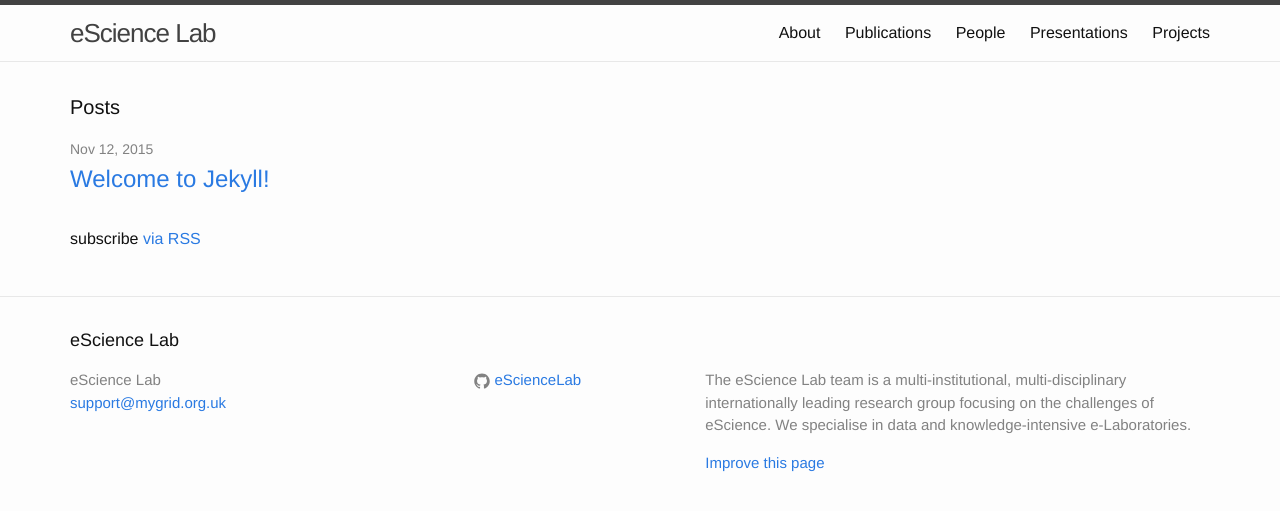
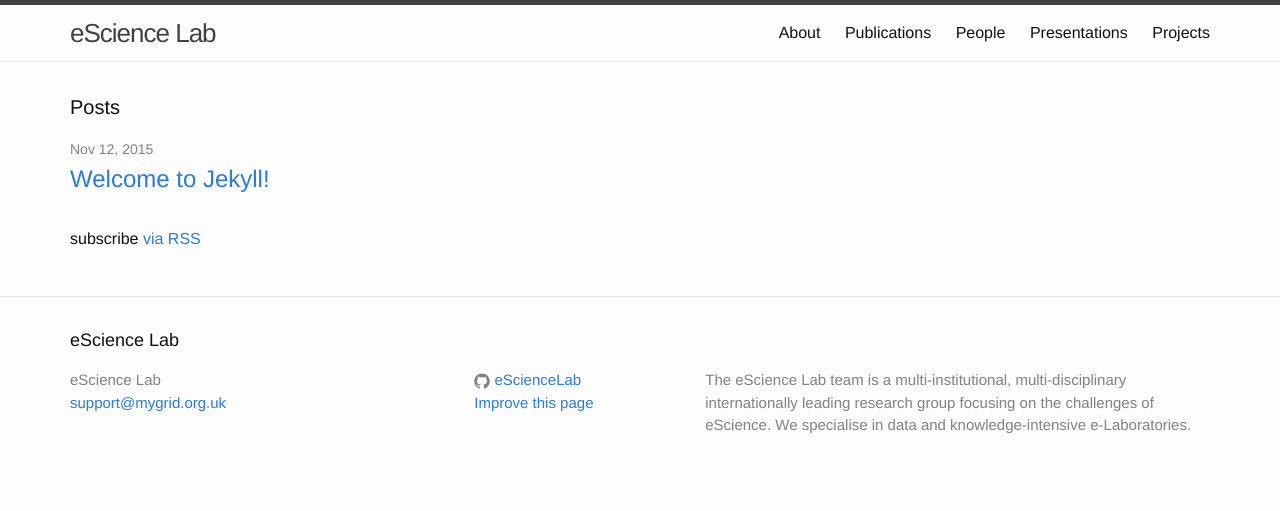
Before and after one commit to eScienceLab/eScienceLab.github.io, a Jekyll site: the page built from index.html, in a window 1280 px wide. Shown: the top 511 px of the page. Built offline with Jekyll 4.4.1, drawn with Linux system fonts in a browser that asks for light colours.

Commit message:
Update footer.html

```diff
--- a/_includes/footer.html
+++ b/_includes/footer.html
@@ -19,7 +19,9 @@
             {% include icon-github.html username=site.github_username %}
           </li>
           {% endif %}
-
+          <div class="actions">
+            <a href="https://github.com/eScienceLab/eScienceLab.github.io/edit/master/{{ page.path }}">Improve this page</a>
+          </div>
           {% if site.twitter_username %}
           <li>
             {% include icon-twitter.html username=site.twitter_username %}
@@ -30,9 +32,6 @@
 
       <div class="footer-col footer-col-3">
         <p>{{ site.description }}</p>
-        <div class="actions">
-          <a href="https://github.com/eScienceLab/eScienceLab.github.io/edit/master/{{ page.path }}">Improve this page</a>
-        </div>
       </div>
     </div>
 
```
